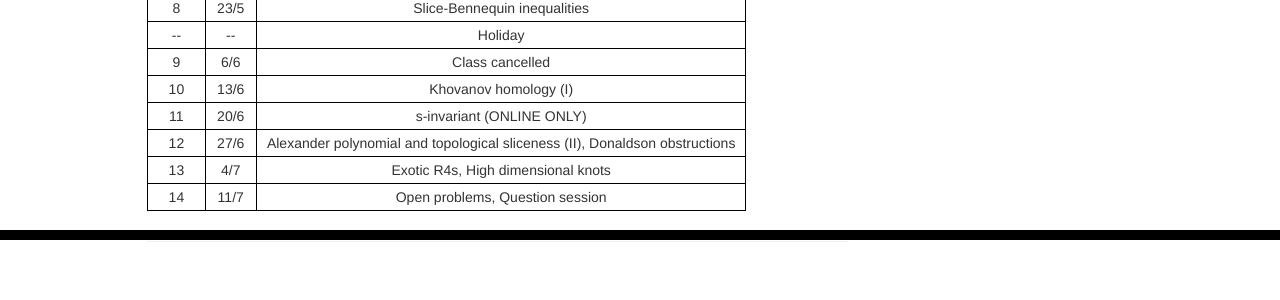
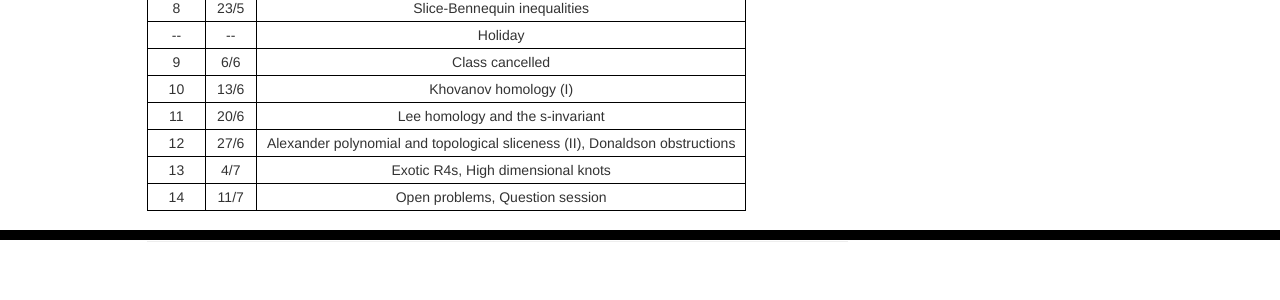
Before and after one commit to imsundberg/concordance, a Jekyll site: the page built from schedule/index.html, in a window 1280 px wide. Shown: the part 660-960 px from the top of the page. Built offline with Jekyll 4.4.1, drawn with Linux system fonts in a browser that asks for light colours.

Commit message:
Update index.html

```diff
--- a/schedule/index.html
+++ b/schedule/index.html
@@ -89,7 +89,7 @@ title: Schedule
 					<tr>
 						<td>11</td>
 						<td>20/6</td>
-						<td>s-invariant (ONLINE ONLY)</td>
+						<td>Lee homology and the s-invariant</td>
 					</tr>
 					<tr>
 						<td>12</td>
```
